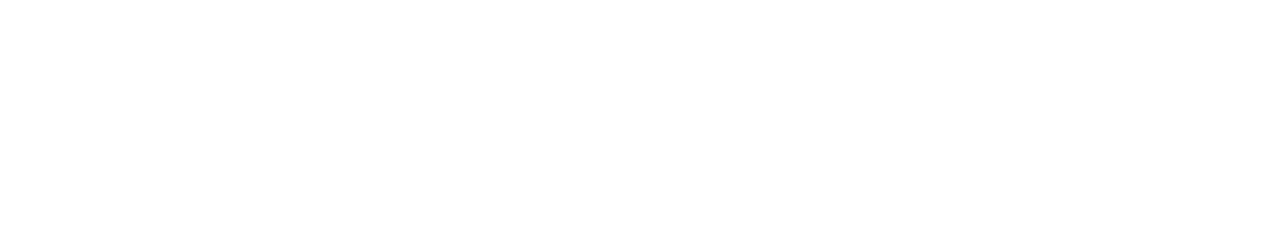
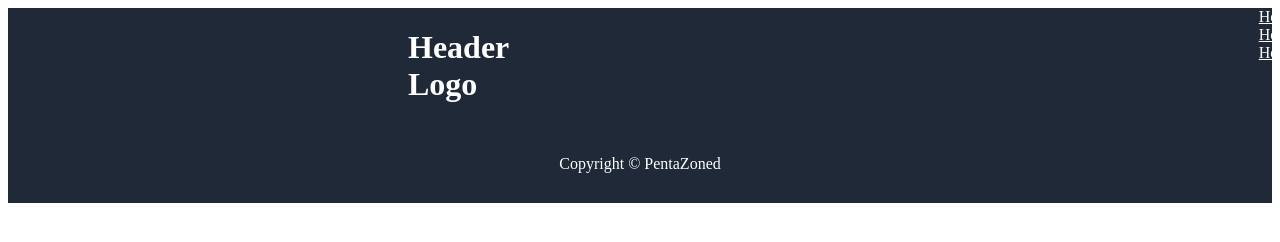
Before and after one commit to PentaZoned/Landing-Page-Practice, a plain HTML site: page index.html in a window 1280 px wide. Drawn offline with Linux system fonts and the light colour scheme.

Commit message:
added base header and footer with basic styling

```diff
--- a/index.html
+++ b/index.html
@@ -4,10 +4,21 @@
     <meta charset="UTF-8">
     <meta http-equiv="X-UA-Compatible" content="IE=edge">
     <meta name="viewport" content="width=device-width, initial-scale=1.0">
-    <title>Document</title>
+    <title>Template Landing Page</title>
     <link rel="stylesheet" type="text/css" href="./style.css">
 </head>
 <body>
+    <header>
+        <div class="navbar">
+            <h1>Header Logo</h1>
+            <nav>
+                <a href="#">Home</a>
+                <a href="#">Home</a>
+                <a href="#">Home</a>
+            </nav>
+        </div>
+    </header>
 
+    <footer>Copyright &copy PentaZoned</footer>
 </body>
 </html>
--- a/style.css
+++ b/style.css
@@ -0,0 +1,28 @@
+:root {
+    --hero_footer_background: #1F2937;
+}
+
+header {
+    background-color: var(--hero_footer_background);
+    padding-left: 400px;
+    padding-right: 400px;
+}
+
+nav a {
+    color: white;
+}
+
+footer {
+    text-align: center;
+    background-color: var(--hero_footer_background);
+    color: white;
+    padding-top: 30px;
+    padding-bottom: 30px;
+}
+
+.navbar {
+    color: white;
+    display: flex;
+    justify-content: stretch;
+    gap: 750px;
+}
```
